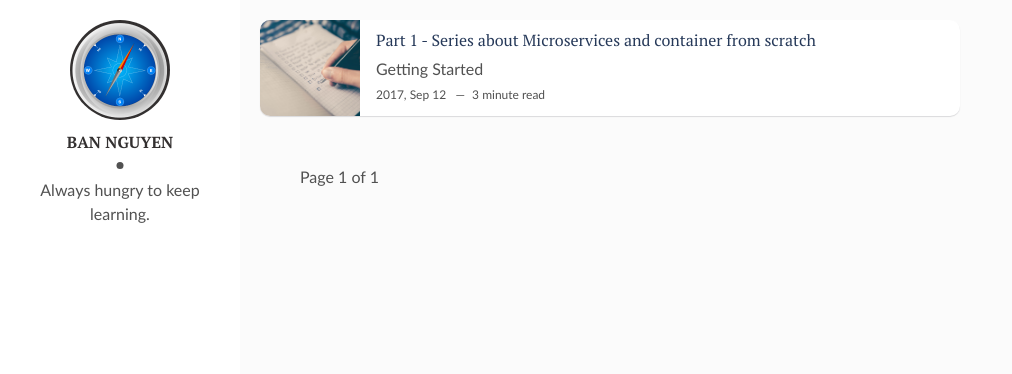
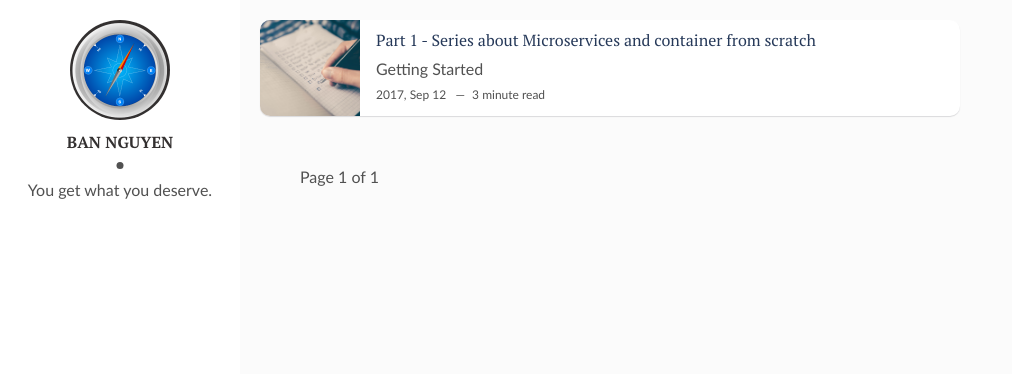
Before and after one commit to LaBanHSPO/labanhspo.github.io, a Jekyll site: the page built from index.html, in a window 1280 px wide. Shown: the top 374 px of the page, without its empty margins (0-1012 px from the left). Built offline with Jekyll 4.4.1, drawn with Linux system fonts in a browser that asks for light colours; the list of posts is cut into pages by our own code.

Commit message:
update site config with gh-pages

```diff
--- a/_config.yml
+++ b/_config.yml
@@ -13,6 +13,7 @@
       layout: "main"
 
 title: Codemantn
+source: https://labanhspo.github.io
 description: > # this means to ignore newlines until "baseurl:"
   I am HSPO Developer
 permalink: ':title/'
@@ -21,7 +22,7 @@
 # Author Settings
 author: Ban Nguyen # add your name
 author-img: laban.png # add your photo
-about-author: Always hungry to keep learning. # add description
+about-author: You get what you deserve. # add description
 social-facebook: simpleBAN # add your Facebook handle
 social-linkedin: bannv # add your Linkedin handle
 social-email: codemantn@gmail.com
```
